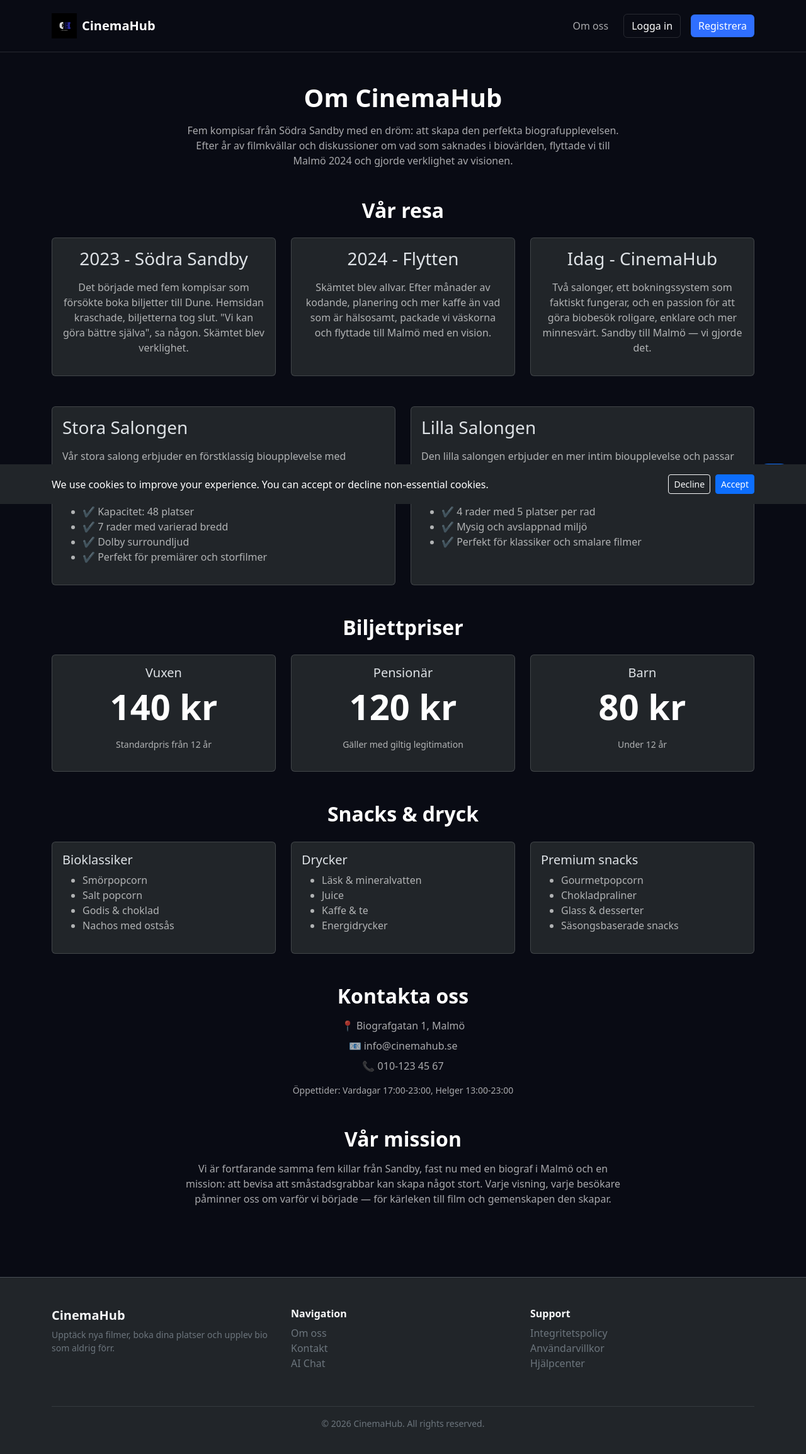
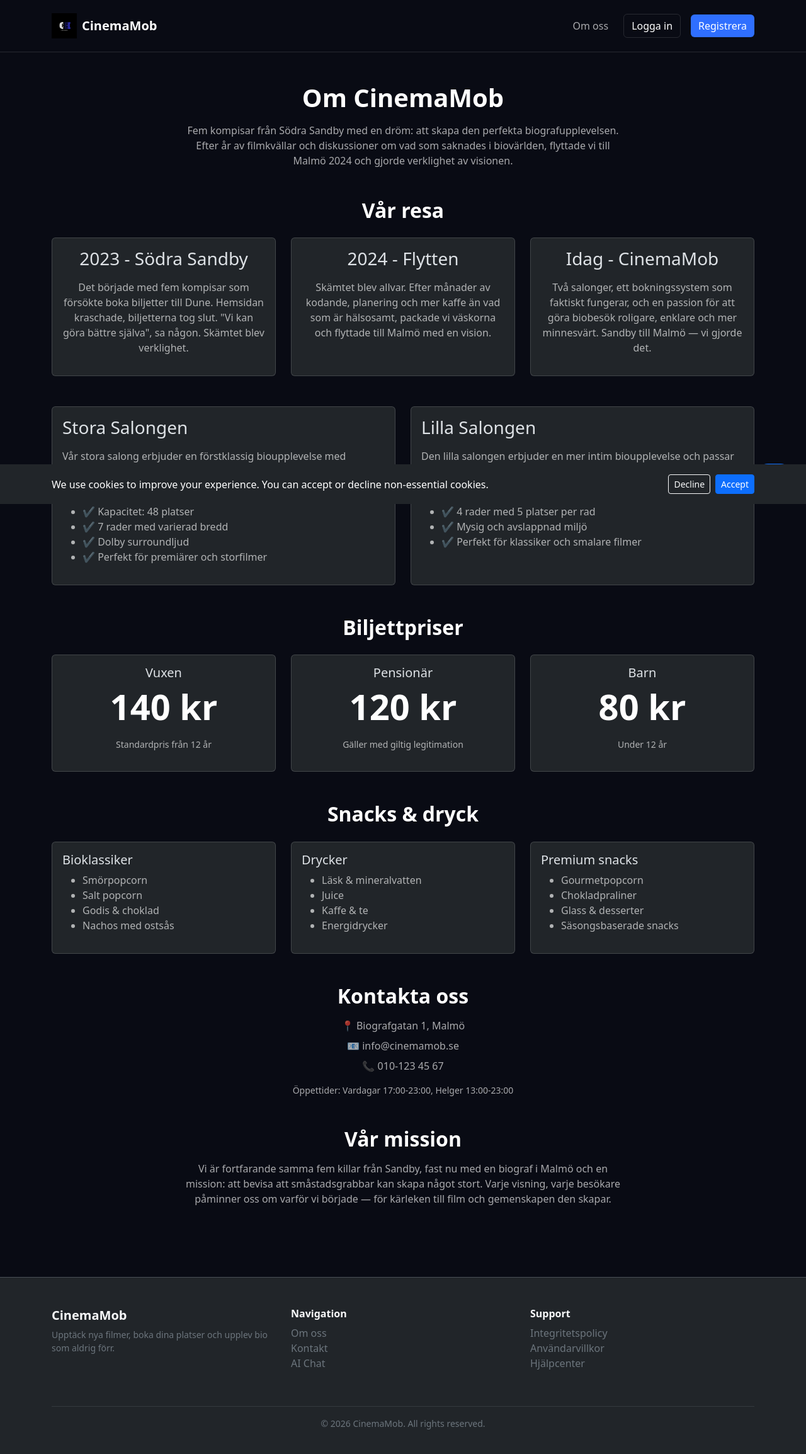
Before and after one commit to ebadianh/cinema-hub, a React (Vite) app: page /about in a window 1280 px wide. Shown: the top 2308 px of the page at 63% size. Built offline with nearby package versions, Linux system fonts and the light colour scheme; no server answers.

Commit message:
Editing the color of the website
Changing a lot in index.css

```diff
--- a/src/components/Footer.tsx
+++ b/src/components/Footer.tsx
@@ -9,7 +9,7 @@ export default function Footer() {
 
           {/* Brand / Description */}
           <div className="col-md-4 mb-4">
-            <h5 className="fw-bold">CinemaHub</h5>
+            <h5 className="fw-bold">CinemaMob</h5>
             <p className="text-secondary small">
               Upptäck nya filmer, boka dina platser och upplev bio som aldrig förr.
             </p>
@@ -57,7 +57,7 @@ export default function Footer() {
 
         {/* Bottom row */}
         <div className="text-center text-secondary small">
-          © {new Date().getFullYear()} CinemaHub. All rights reserved.
+          © {new Date().getFullYear()} CinemaMob. All rights reserved.
         </div>
 
       </div>
--- a/src/components/Hero.tsx
+++ b/src/components/Hero.tsx
@@ -39,7 +39,7 @@ export default function Hero() {
           <div className="ch-hero position-relative overflow-hidden">
             <div className="ch-hero__overlay" />
             <div className="position-relative text-center py-5 px-3 px-md-5">
-              <h1 className="display-5 fw-bold mb-2">CinemaHub</h1>
+              <h1 className="display-5 fw-bold mb-2">CinemaMob</h1>
               <p className="lead mb-0 ch-muted">Laddar filmer...</p>
             </div>
           </div>
--- a/src/components/Navbar.tsx
+++ b/src/components/Navbar.tsx
@@ -42,8 +42,8 @@ export default function Navbar({ user, setUser }: NavbarProps) {
           className="navbar-brand d-flex align-items-center gap-2 text-white"
           to="/"
         >
-          <img src={logo} alt="CinemaHub" width={40} height={40} />
-          <span className="fw-semibold">CinemaHub</span>
+          <img src={logo} alt="CinemaMob" width={40} height={40} />
+          <span className="fw-semibold">CinemaMob</span>
         </Link>
 
         {/* Mobile toggle */}
@@ -75,9 +75,8 @@ export default function Navbar({ user, setUser }: NavbarProps) {
                 </li>
                 <li className="nav-item mt-2 mt-lg-0">
                   <button
-                    className={`btn w-100 w-lg-auto ch-btn-logout ${
-                      confirmingLogout ? "ch-btn-danger" : "ch-btn-primary"
-                    }`}
+                    className={`btn w-100 w-lg-auto ch-btn-logout ${confirmingLogout ? "ch-btn-danger" : "ch-btn-primary"
+                      }`}
                     onClick={handleLogoutClick}
                   >
                     {confirmingLogout ? "Bekräfta" : "Logga ut"}
--- a/src/pages/About.tsx
+++ b/src/pages/About.tsx
@@ -3,7 +3,7 @@ export default function About() {
     <section className="container py-5">
 
       <div className="mb-5 text-center">
-        <h1 className="fw-bold mb-3">Om CinemaHub</h1>
+        <h1 className="fw-bold mb-3">Om CinemaMob</h1>
         <p className="ch-muted mx-auto" style={{ maxWidth: "700px" }}>
           Fem kompisar från Södra Sandby med en dröm: att skapa den perfekta
           biografupplevelsen. Efter år av filmkvällar och diskussioner om vad
@@ -44,7 +44,7 @@ export default function About() {
           <div className="col-md-4">
             <div className="card ch-card h-100">
               <div className="card-body text-center">
-                <h3 className="mb-3">Idag - CinemaHub</h3>
+                <h3 className="mb-3">Idag - CinemaMob</h3>
                 <p className="ch-muted">
                   Två salonger, ett bokningssystem som faktiskt fungerar,
                   och en passion för att göra biobesök roligare, enklare
@@ -183,7 +183,7 @@ export default function About() {
         <h2 className="fw-bold mb-3">Kontakta oss</h2>
         <div className="ch-muted mx-auto" style={{ maxWidth: "500px" }}>
           <p className="mb-2">📍 Biografgatan 1, Malmö</p>
-          <p className="mb-2">📧 info@cinemahub.se</p>
+          <p className="mb-2">📧 info@cinemamob.se</p>
           <p className="mb-2">📞 010-123 45 67</p>
           <p className="mt-3 small">Öppettider: Vardagar 17:00-23:00, Helger 13:00-23:00</p>
         </div>
```
Also changed, not shown: src/index.css (+1 -128 lines).
